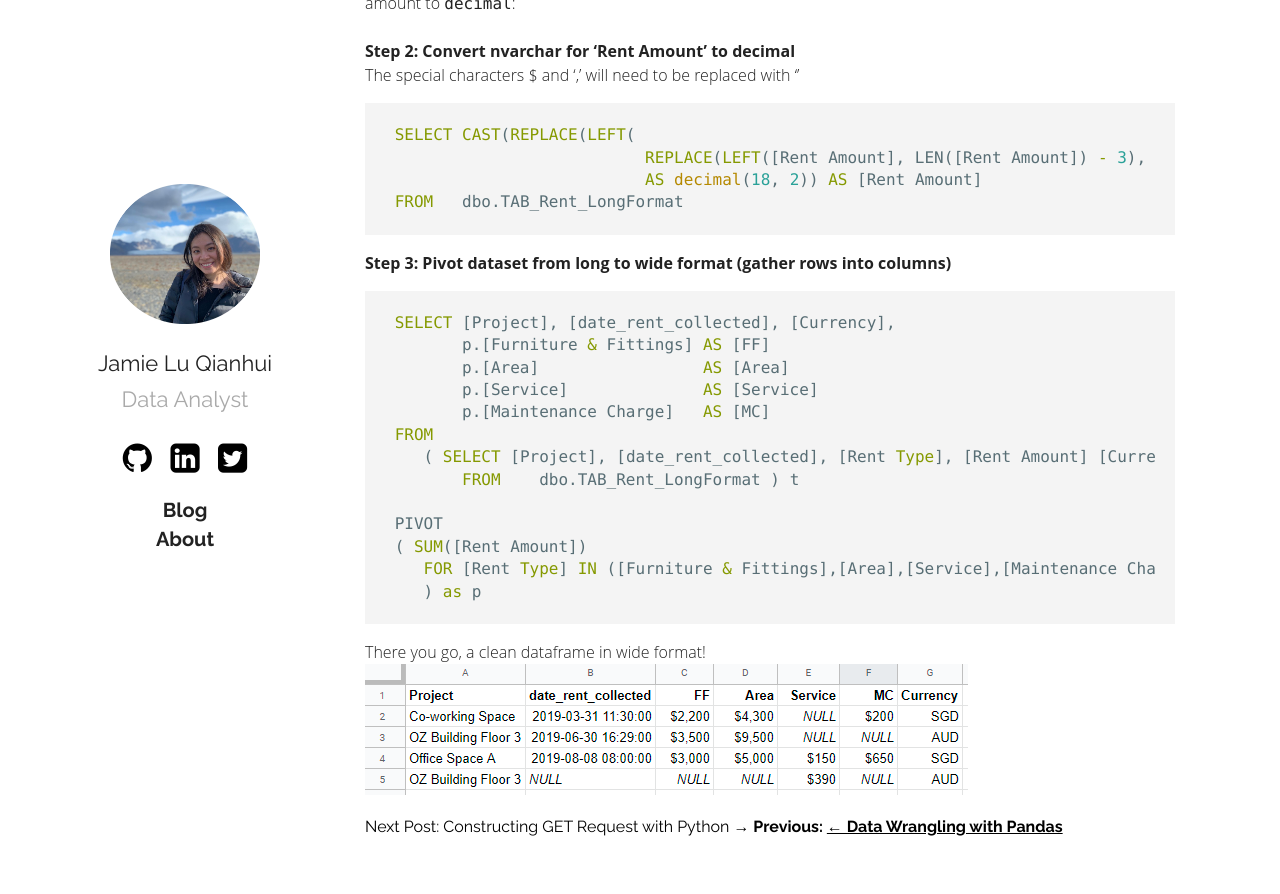
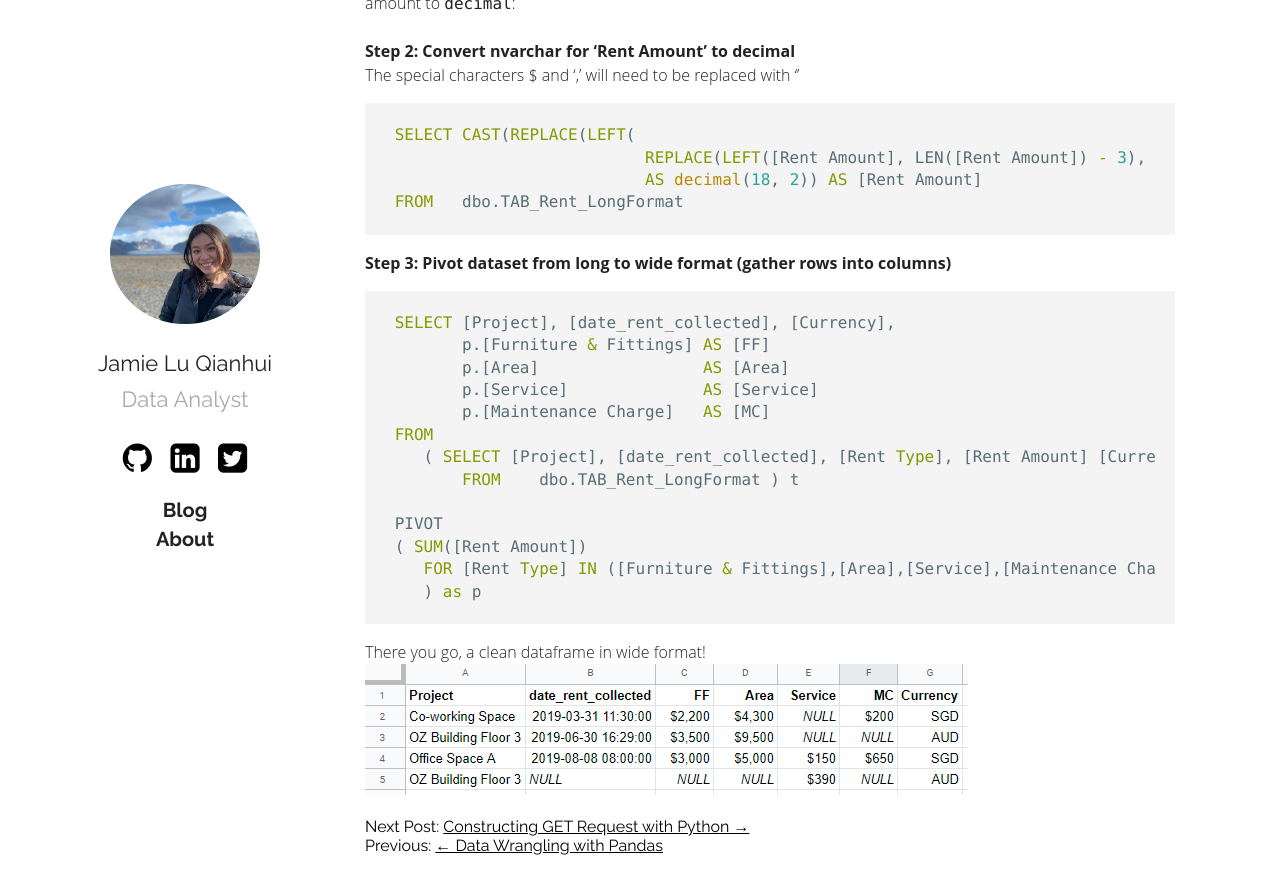
Before and after one commit to jamieqianhui/jamieqianhui.github.io, a Jekyll site: the page built from _posts/2019-06-05-Data-Wrangling-using-tSQL.markdown, in a window 1280 px wide and 900 px high, scrolled down 1436 px. Shown: the top 894 px of the window. Built offline with Jekyll 4.4.1, drawn with Linux system fonts in a browser that asks for light colours.

Commit message:
Update post.html

```diff
--- a/_layouts/post.html
+++ b/_layouts/post.html
@@ -23,7 +23,7 @@
 
 <div class="page-navigation">
   {% if page.next.url %}
-    Next Post: <a class="next" style="text-decoration-line: none; text-decoration-color: blue;" href="{{page.next.url | relative_url}}">{{page.next.title}} &rarr;</a><b>
+    Next Post: <a class="next"href="{{page.next.url | relative_url}}">{{page.next.title}} &rarr;</a><br>
   {% endif %}
 
   {% if page.previous.url %}
```
